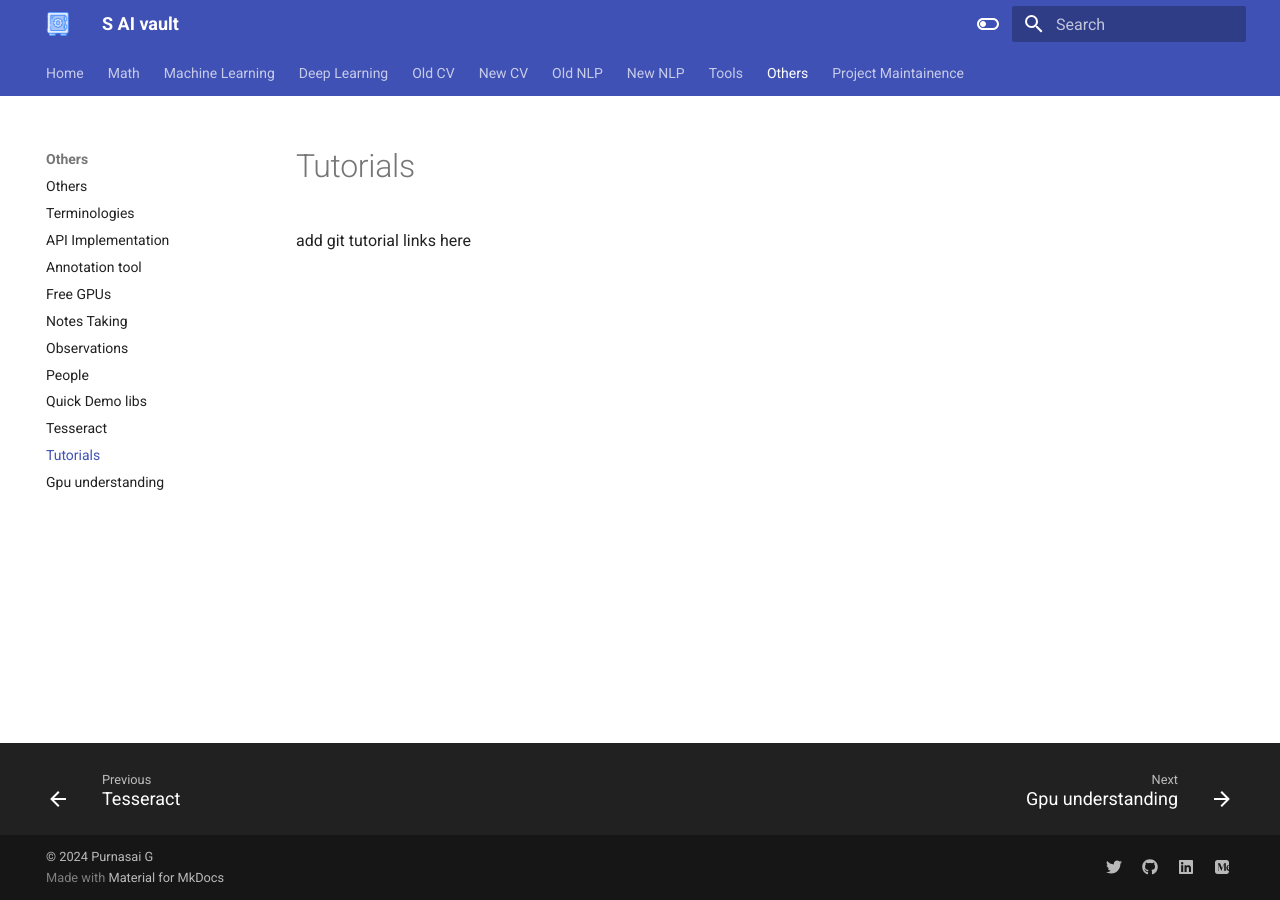
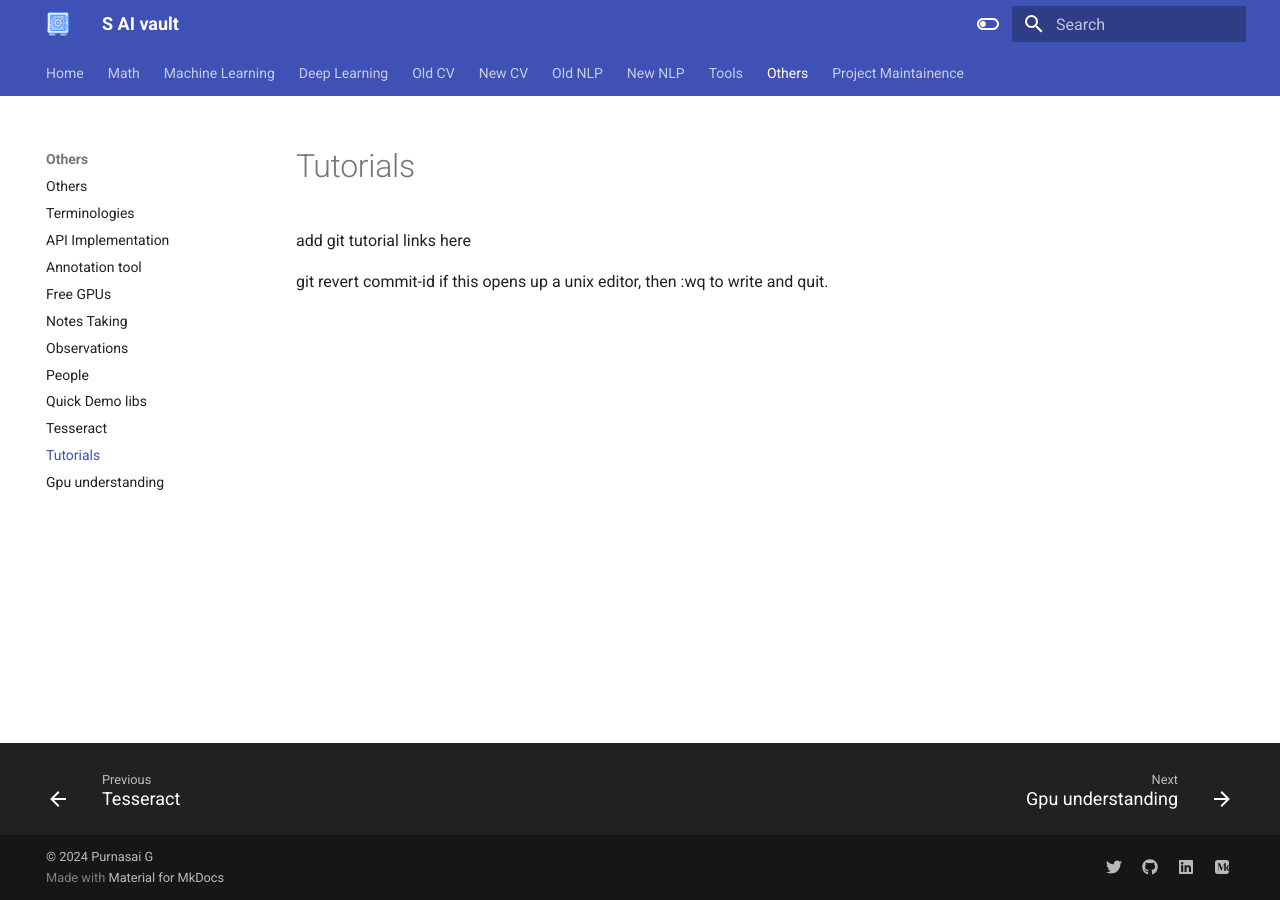
Before and after one commit to purnasai/sAI_Vault, an MkDocs documentation site: the page built from docs/Others/tutorails.md, in a window 1280 px wide. Built offline with MkDocs 1.6.1 and Material for MkDocs 9.7.7, drawn with Linux system fonts in a browser that asks for light colours.

Commit message:
just added git related stuff

```diff
--- a/docs/Others/tutorails.md
+++ b/docs/Others/tutorails.md
@@ -1 +1,4 @@
 add git tutorial links here
+
+git revert commit-id
+    if this opens up a unix editor, then :wq to write and quit.
```
